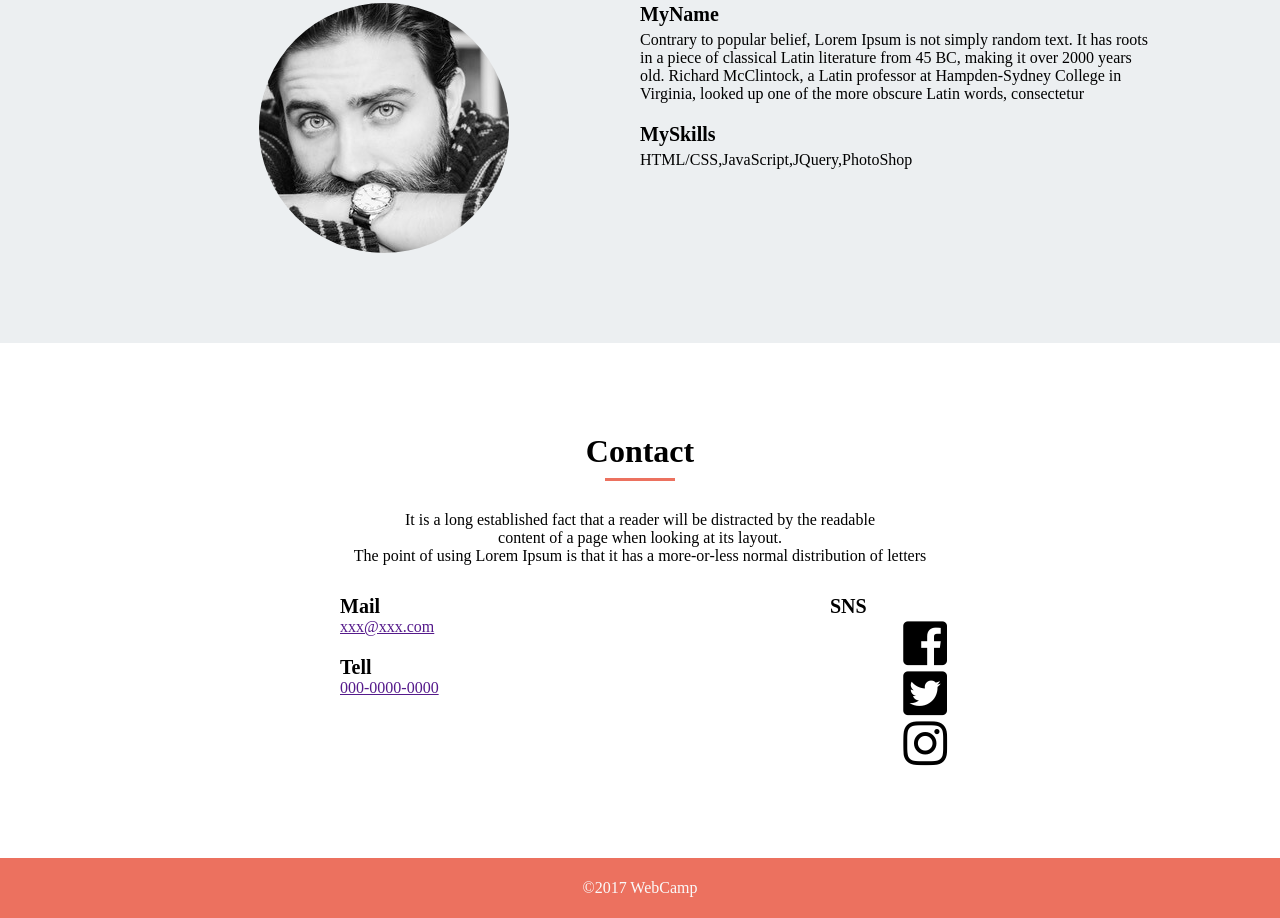
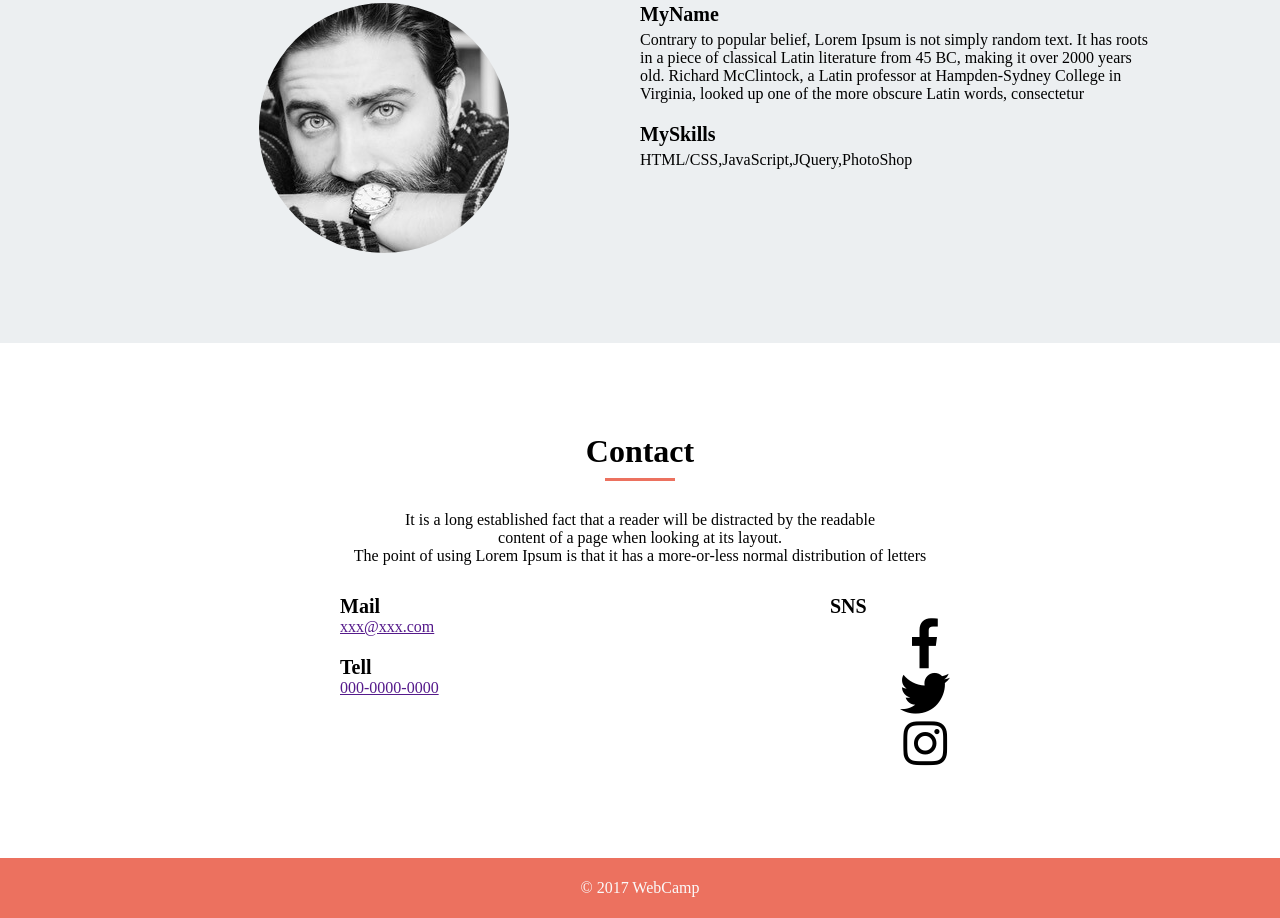
Before and after one commit to n-path/test2, a plain HTML site: page index.html in a window 1280 px wide. Shown: the part 2392-3310 px from the top of the page. Drawn offline with Linux system fonts and the light colour scheme.

Commit message:
SNSアイコン等

```diff
--- a/index.html
+++ b/index.html
@@ -111,9 +111,7 @@
 			<div class="hako">
 				<h2 class="c-title">Contact</h2>
 				<div class="underbar"></div>
-				<p class="c-text">It is a long established fact that a reader will be distracted by the readable<br>
-				content of a page when looking at its layout.<br>
-				The point of using Lorem Ipsum is that it has a more-or-less normal distribution of letters</p>
+				<p class="c-text">It is a long established fact that a reader will be distracted by the readable<br>content of a page when looking at its layout.<br>The point of using Lorem Ipsum is that it has a more-or-less normal distribution of letters</p>
 				<div class="contact-content clearfix">
 					<div class="left-content">
 						<div class="left-contact-content">
@@ -127,11 +125,9 @@
 					<div class="right-content">
 						<div class="right-contact-content">
 							<h3 class="c-content-title3">SNS</h3>
-							<div class="social">
-								<i class="fab fa-facebook-square"></i>
-								<i class="fab fa-twitter-square"></i>
-								<i class="fab fa-instagram"></i>
-							</div>
+							<i class="fab fa-facebook-f"></i>
+							<i class="fab fa-twitter"></i>
+							<i class="fab fa-instagram"></i>
 						</div>
 					</div>
 				</div>
@@ -141,7 +137,7 @@
 	</main>
 	<!-- footer -->
 	<footer>
-		<p class="copyright">©︎2017 WebCamp</p>
+		<p class="copyright">©︎ 2017 WebCamp</p>
 	</footer>
 </body>
 </html>
```
